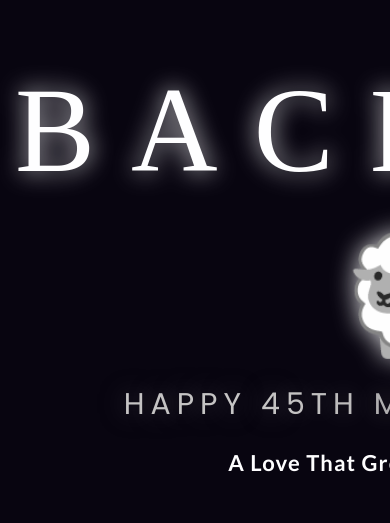
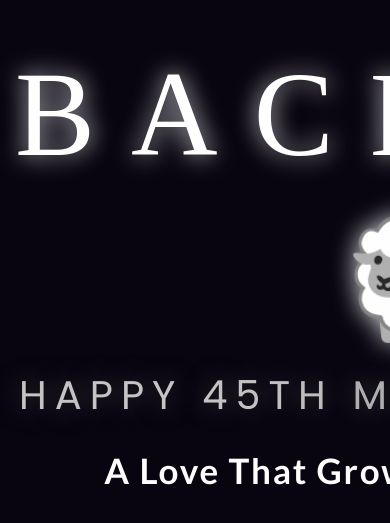
Before and after one commit to Kunalsonar19/Chapter-45, a plain HTML site: page index.html in a window 390 px wide. Shown: the part 159-682 px from the top of the page. Drawn offline with Linux system fonts and the light colour scheme; a web font is replaced by a local one.

Commit message:
New Commit

```diff
--- a/css/hovertreewelcome.css
+++ b/css/hovertreewelcome.css
@@ -235,3 +235,31 @@ a:hover {
 a:active {
   text-decoration: none;
 }
+
+@media screen and (max-width: 1024px) {
+  h1 {
+    font-size: 100px; /* Adjusted font size for tablets */
+  }
+
+  h2 {
+    font-size: 30px; /* Adjusted font size for tablets */
+  }
+
+  h3 {
+    font-size: 25px; /* Adjusted font size for tablets */
+  }
+}
+
+@media screen and (max-width: 760px) {
+  h1 {
+    font-size: 120px; /* Further adjusted font size for mobile */
+  }
+
+  h2 {
+    font-size: 40px; /* Further adjusted font size for mobile */
+  }
+
+  h3 {
+    font-size: 35px; /* Further adjusted font size for mobile */
+  }
+}
```
